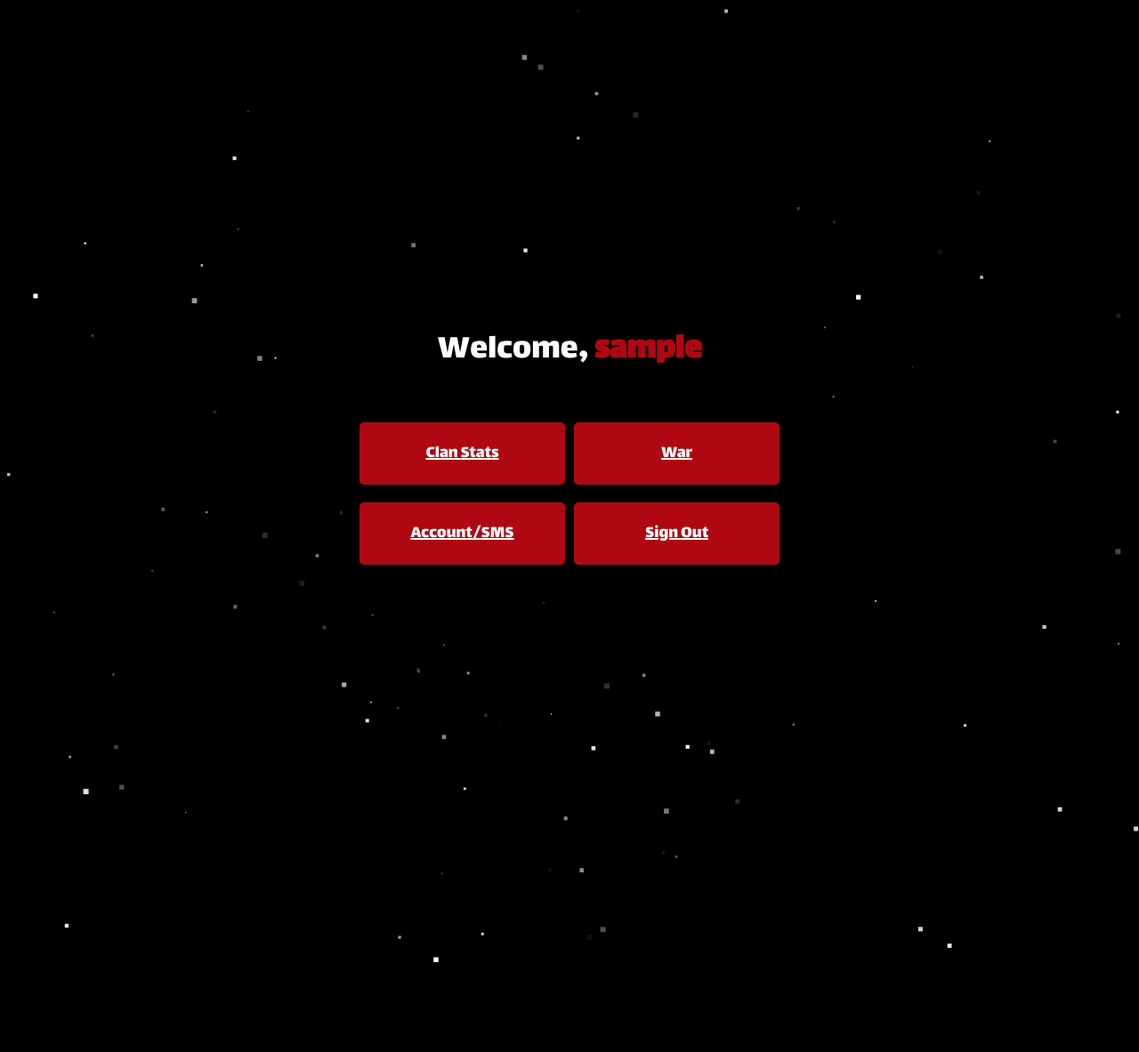
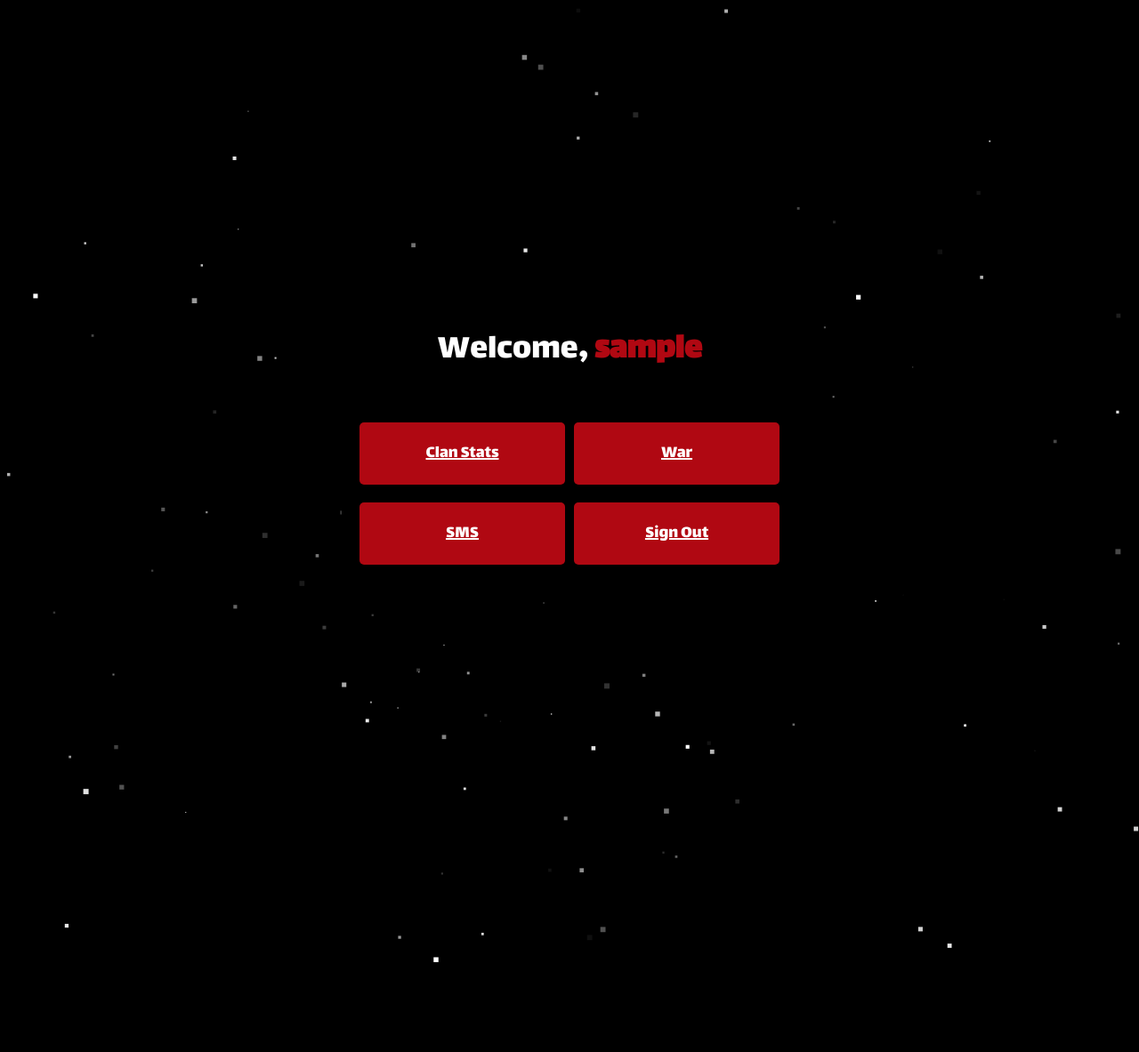
Before and after one commit to thekendalia/CLASH-SMS, a Flask app: page / in a window 1280 px wide. Shown: the part 157-1340 px from the top of the page at 89% size. Run offline with Flask 3, Linux system fonts and the light colour scheme; the visitor is signed in with stand-in values (Sample User, id 1); some web fonts are replaced.

Commit message:
ui updates

```diff
--- a/templates/home.html
+++ b/templates/home.html
@@ -38,7 +38,7 @@
         <a class="buttonred" href="/currentwar" role="button">War</a>
     </div>
     <div style="display: flex; align-items: center; justify-content: center; gap: 10px;">
-        <a class="buttonred" href="/account" role="button">Account/SMS</a>
+        <a class="buttonred" href="/account" role="button">SMS</a>
         <a class="buttonred" href="/logout" role="button">Sign Out</a>
     </div>
     {% else %}
```
